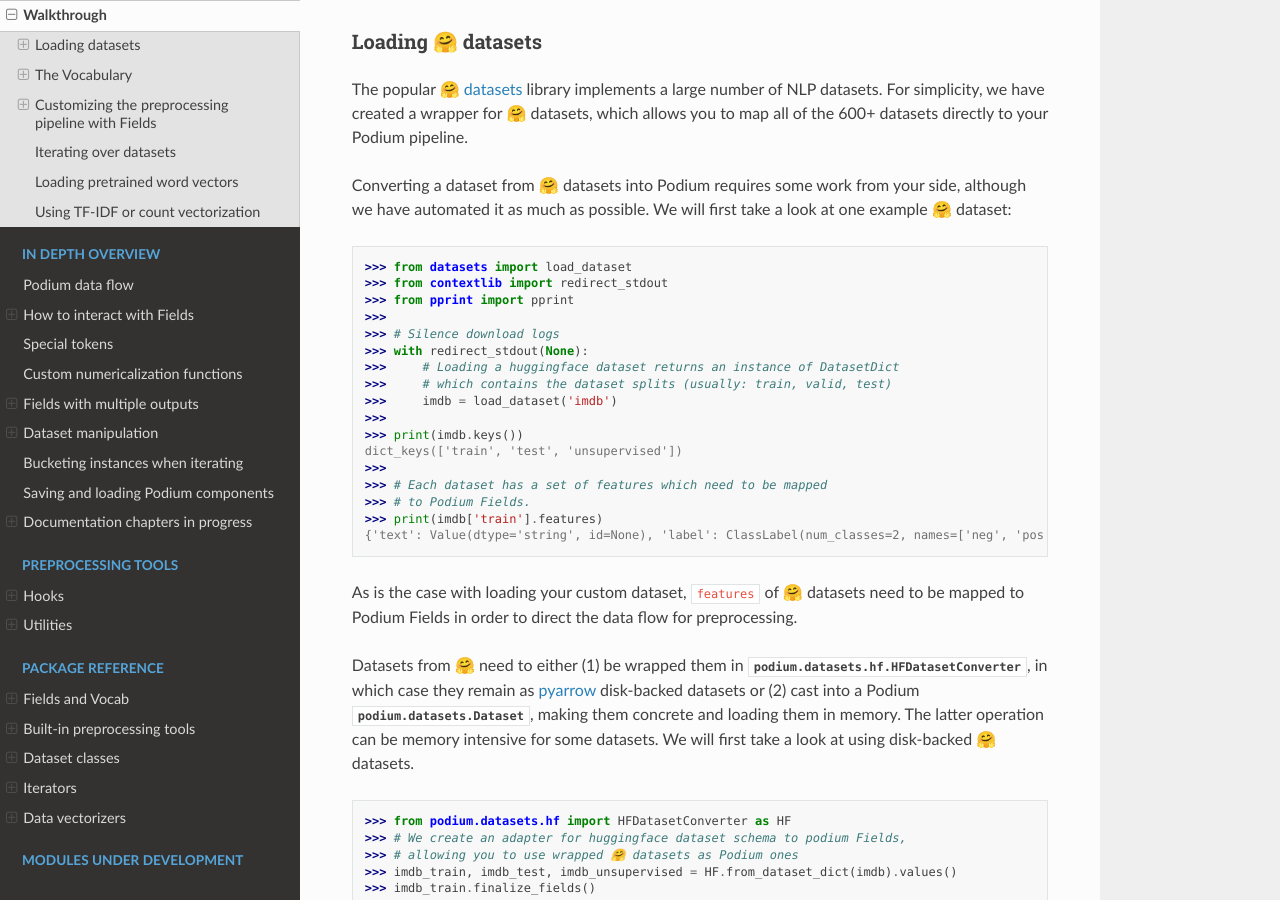
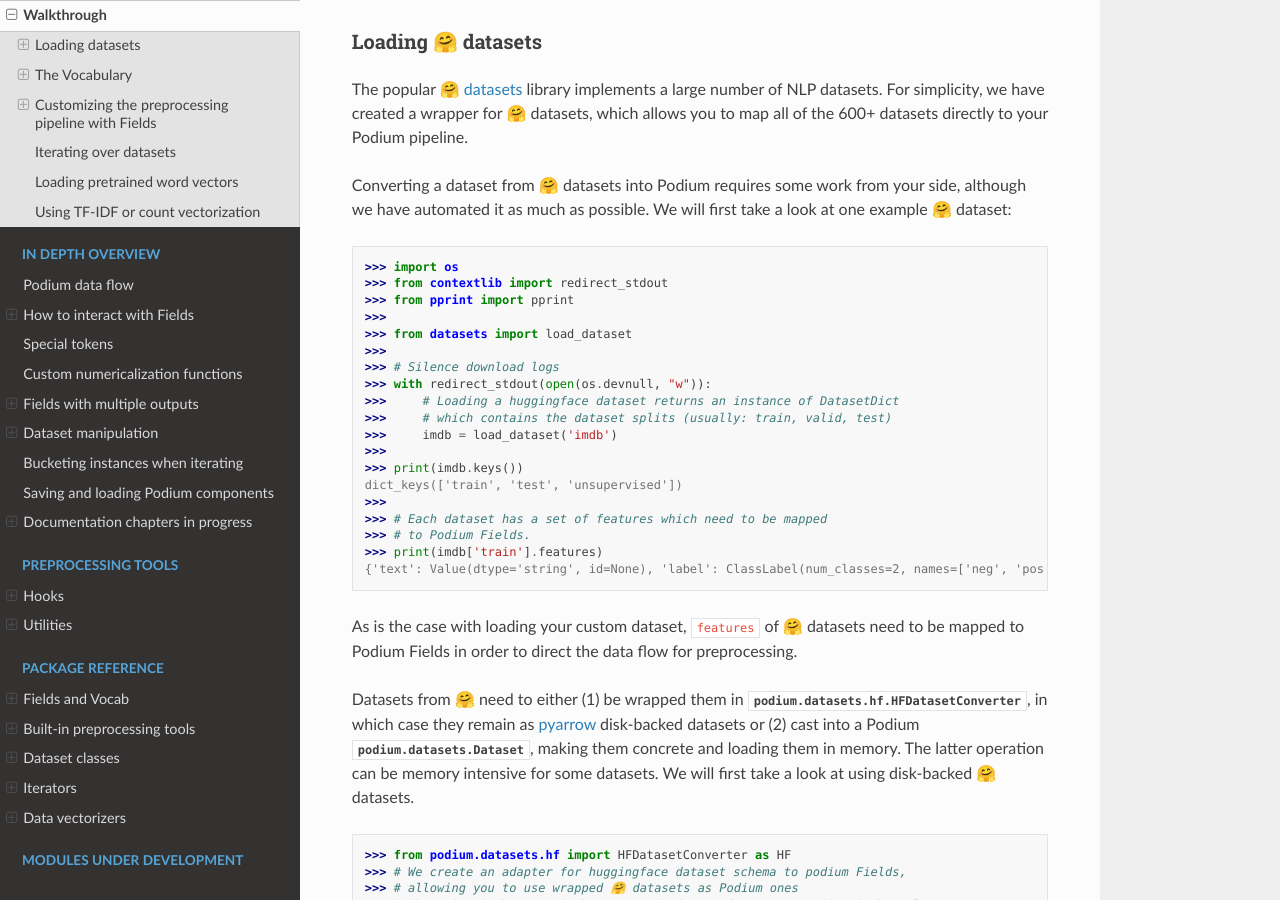
Before and after one commit to TakeLab/podium, a Sphinx documentation site: the page built from docs/source/walkthrough.rst, in a window 1280 px wide and 900 px high, scrolled down 1210 px. Built offline with Sphinx 7.4.7 and the Read the Docs theme 2.0.0, drawn with Linux system fonts in a browser that asks for light colours.

Commit message:
Redirect to devnull

```diff
--- a/docs/source/walkthrough.rst
+++ b/docs/source/walkthrough.rst
@@ -73,12 +73,14 @@
 
 .. code-block:: python
 
-  >>> from datasets import load_dataset
+  >>> import os
   >>> from contextlib import redirect_stdout
   >>> from pprint import pprint
   >>>
+  >>> from datasets import load_dataset
+  >>>
   >>> # Silence download logs
-  >>> with redirect_stdout(None):
+  >>> with redirect_stdout(open(os.devnull, "w")):
   >>>     # Loading a huggingface dataset returns an instance of DatasetDict
   >>>     # which contains the dataset splits (usually: train, valid, test)
   >>>     imdb = load_dataset('imdb')
```
